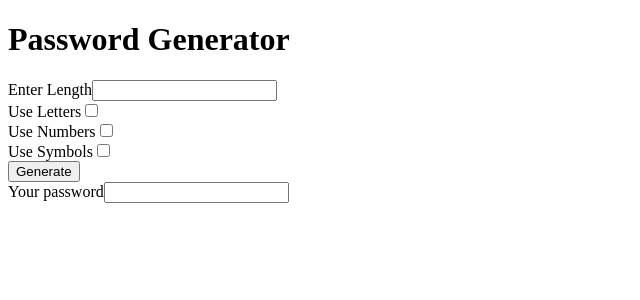
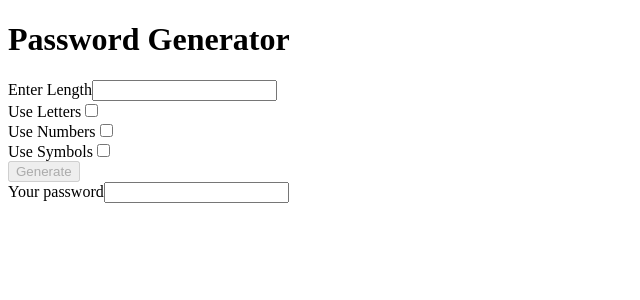
Before and after one commit to evgeniyp92/angular-learning, an Angular app in the folder password-generator/: page / in a window 1280 px wide. Shown: the top 300 px of the page, without its empty margins (0-640 px from the left). Built offline with nearby package versions, Linux system fonts and the light colour scheme.

Commit message:
write disable logic

```diff
--- a/password-generator/src/app/app.component.html
+++ b/password-generator/src/app/app.component.html
@@ -27,7 +27,14 @@ Tailwind styles in here -->
 <div>
   <!-- Define an event to listen for and an event handler in the associated
   component, aka handler binding syntax -->
-  <button (click)="onButtonClick()">Generate</button>
+  <button
+    (click)="onButtonClick()"
+    [disabled]="
+      !(opts.length && (opts.letters || opts.numbers || opts.symbols))
+    "
+  >
+    Generate
+  </button>
 </div>
 
 <div>
--- a/password-generator/src/app/app.component.ts
+++ b/password-generator/src/app/app.component.ts
@@ -27,6 +27,14 @@ export class AppComponent {
     return this._password;
   }
 
+  public get opts() {
+    return this._options;
+  }
+
+  public toggleOption(arg: 'letters' | 'numbers' | 'symbols') {
+    this._options[arg] = !this._options[arg];
+  }
+
   public onButtonClick() {
     const letters = 'abcdefghijklmnopqrstuvwxyz';
     const numbers = '1234567890';
@@ -45,10 +53,6 @@ export class AppComponent {
     this._password = generatedPassword;
   }
 
-  public toggleOption(arg: 'letters' | 'numbers' | 'symbols') {
-    this._options[arg] = !this._options[arg];
-  }
-
   public changeLength(eventTarget: EventTarget | null) {
     if (!eventTarget) return;
     const value = (eventTarget as HTMLInputElement).value;
```
